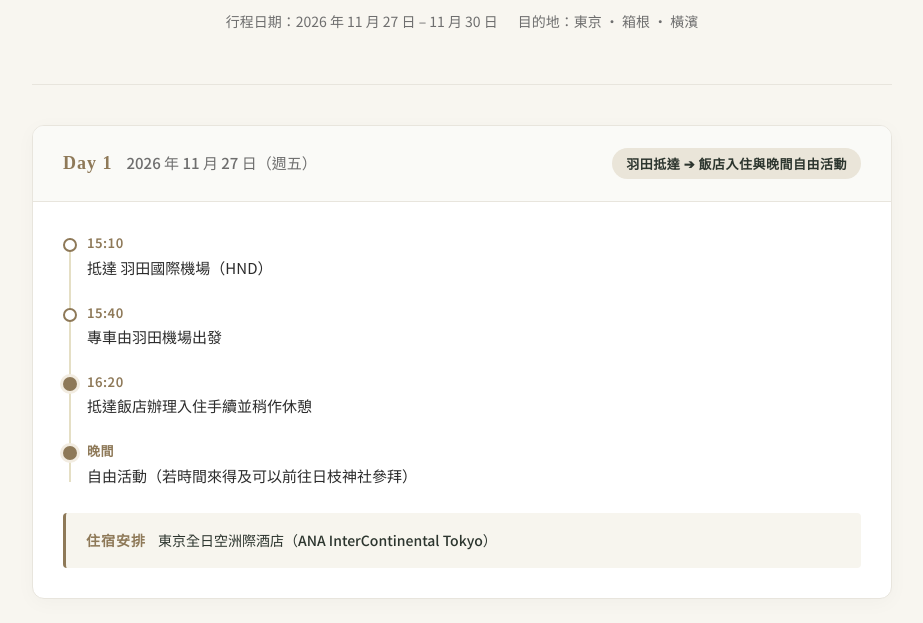
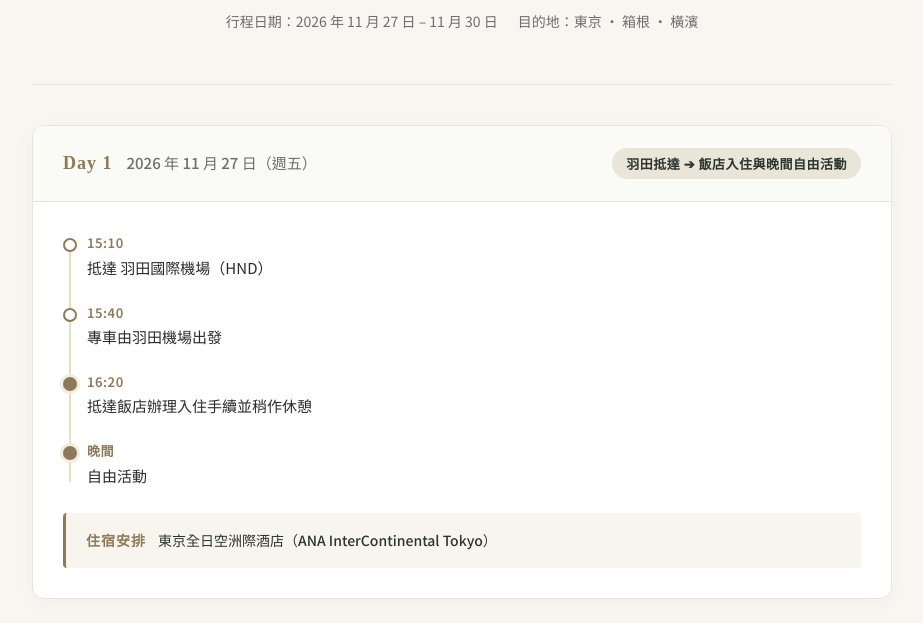
Before and after one commit to fdc-finedayclub/itinerary261127HND04A, a plain HTML site: page index.html in a window 1280 px wide. Shown: the part 177-800 px from the top of the page, without its empty margins (178-1101 px from the left). Drawn offline with Linux system fonts and the light colour scheme.

Commit message:
Update index.html

```diff
--- a/index.html
+++ b/index.html
@@ -302,7 +302,7 @@
         </div>
         <div class="timeline-item highlight">
           <div class="timeline-time">晚間</div>
-          <div class="timeline-desc">自由活動（若時間來得及可以前往日枝神社參拜）</div>
+          <div class="timeline-desc">自由活動</div>
         </div>
       </div>
 
```
